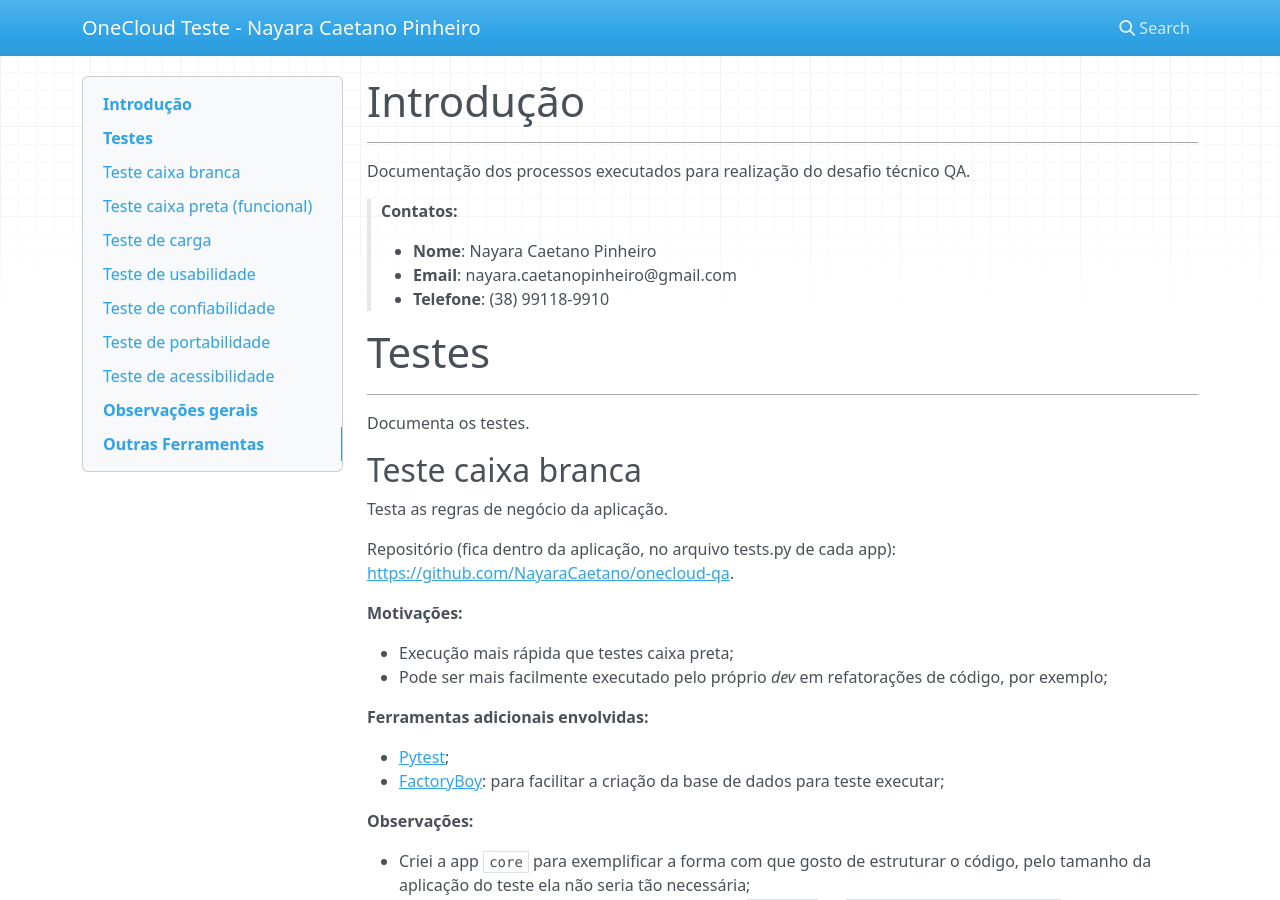
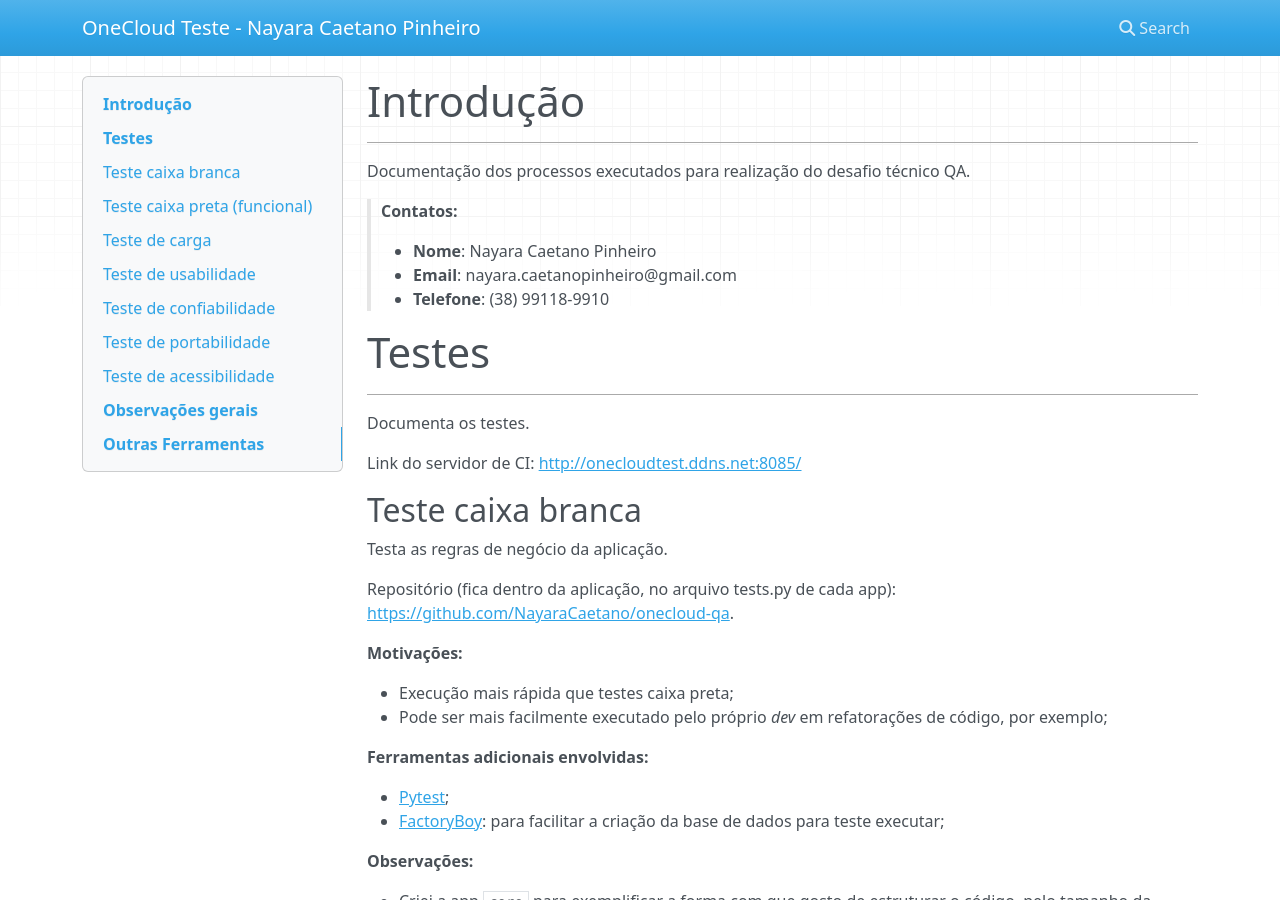
Before and after one commit to NayaraCaetano/onecloudtest-docs, an MkDocs documentation site: the page built from docs/index.md, in a window 1280 px wide and 900 px high. Built offline with MkDocs 1.6.1, drawn with Linux system fonts in a browser that asks for light colours; nearby versions of some CDN libraries.

Commit message:
Adiciona link para servidor de CI

```diff
--- a/docs/index.md
+++ b/docs/index.md
@@ -13,6 +13,8 @@ Documentação dos processos executados para realização do desafio técnico QA
 #Testes
 -------------
 Documenta os testes.
+
+Link do servidor de CI: [http://onecloudtest.ddns.net:8085/](http://onecloudtest.ddns.net:8085/)
 
 
 ##Teste caixa branca
```
